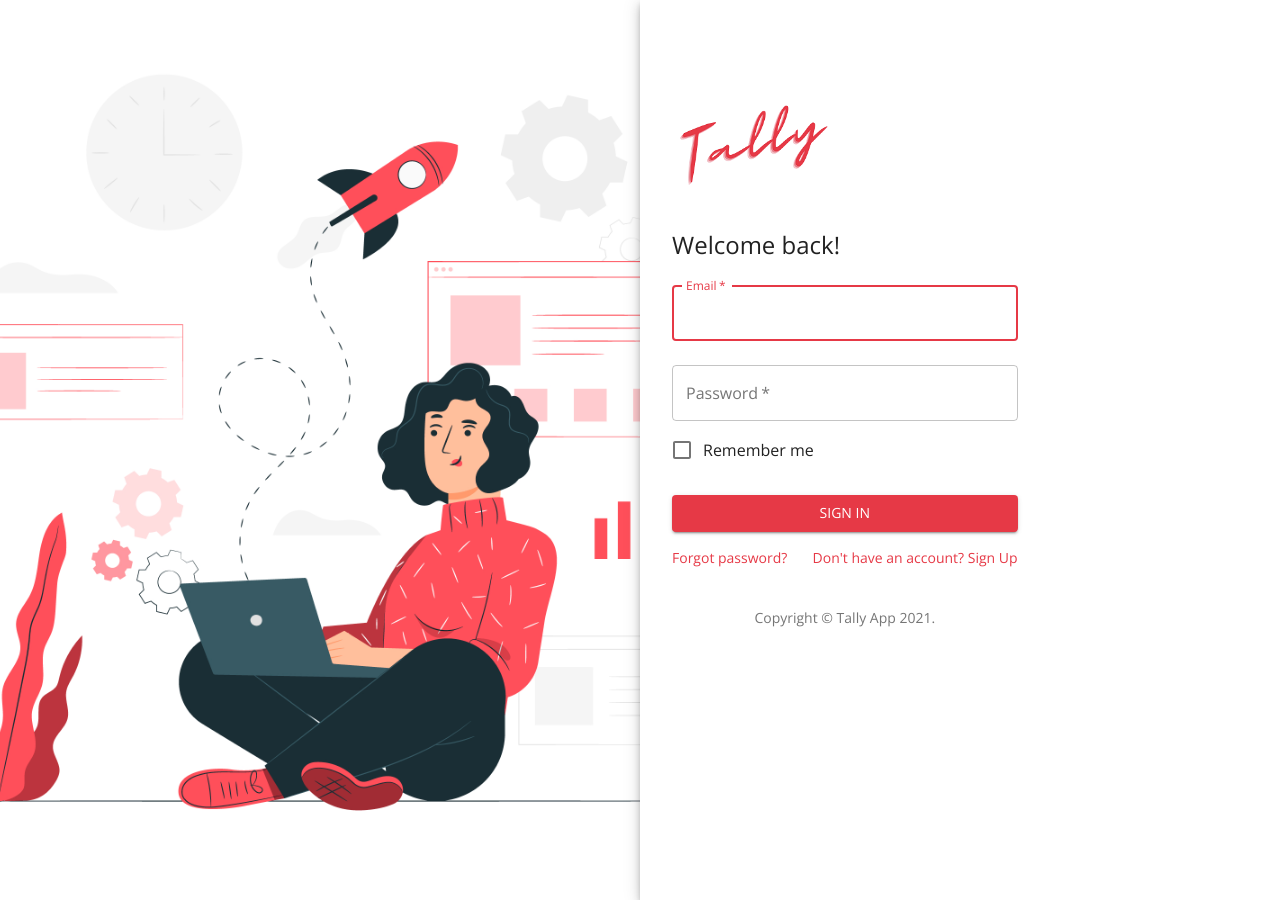
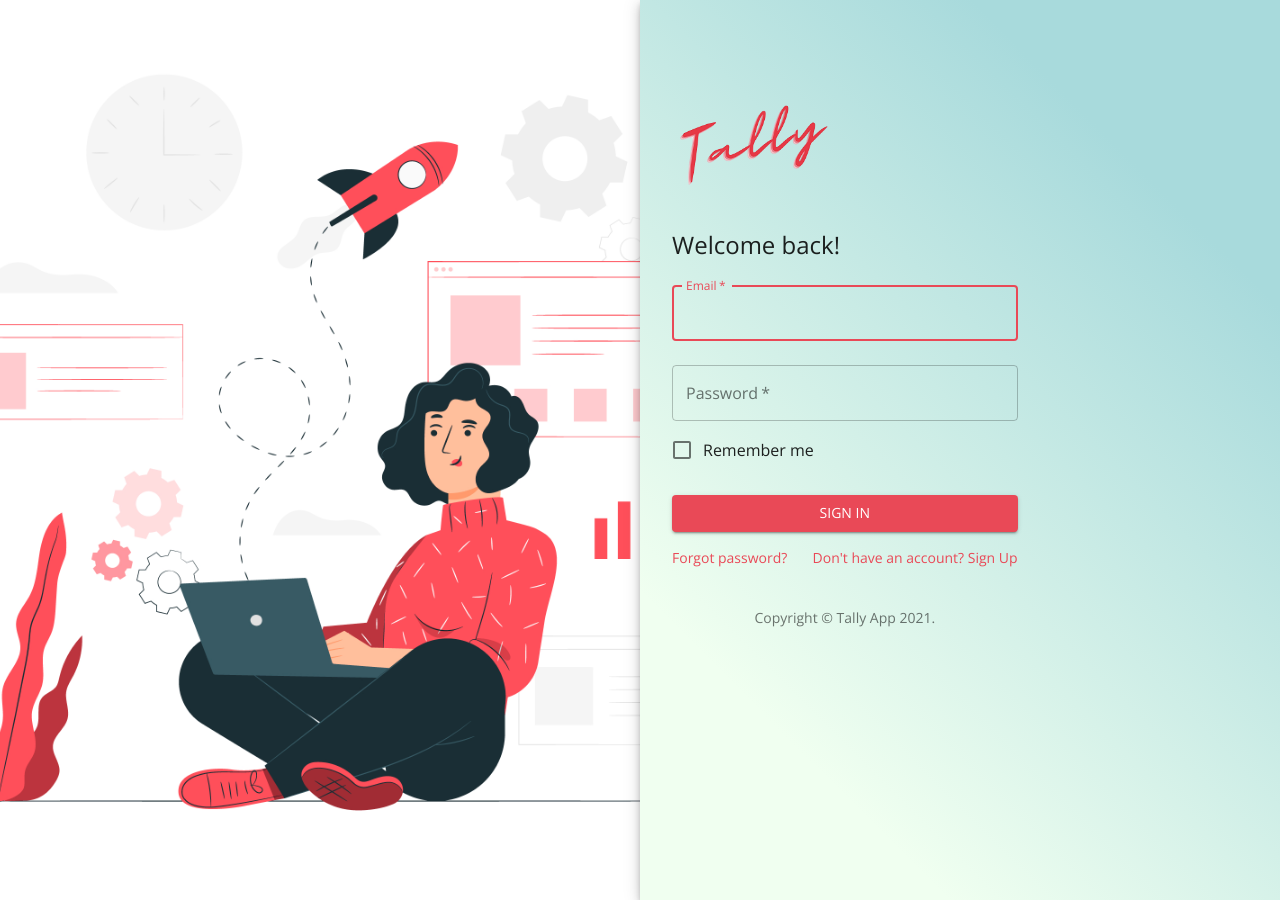
Before and after one commit to awalemandi/tally, a React (Create React App) app: page /login in a window 1280 px wide. Built offline with nearby package versions, Linux system fonts and the light colour scheme.

Commit message:
decided secondary colors and gradient

```diff
--- a/src/App.tsx
+++ b/src/App.tsx
@@ -11,7 +11,7 @@ function App() {
 	return (
 		<MuiPickersUtilsProvider utils={DateFnsUtils}>
 			<Router>
-			<div className='App'>
+			<div className='App' style={{background: 'linear-gradient(45deg, "#F0FFF0" 20%, "#A8DADC" 80%)'}}>
 				<Switch>
 					<Route exact path='/'>
 						<LandingPage />
--- a/src/components/layout/Navbar.tsx
+++ b/src/components/layout/Navbar.tsx
@@ -38,7 +38,7 @@ const useStyles = makeStyles(theme => ({
 		},
 	},
 	appBar: {
-		// background: 'linear-gradient(45deg, #FE6B8B 30%, #FF8E53 90%)',
+		background: `linear-gradient(45deg, ${theme.palette.secondary.light} 20%, ${theme.palette.secondary.main} 80%)`,
 		[theme.breakpoints.up('md')]: {
 			width: `calc(100% - ${drawerWidth}px)`,
 			marginLeft: drawerWidth,
@@ -54,6 +54,7 @@ const useStyles = makeStyles(theme => ({
 	toolbar: theme.mixins.toolbar,
 	drawerPaper: {
 		width: drawerWidth,
+		background: `linear-gradient(45deg, ${theme.palette.secondary.main} 20%, ${theme.palette.secondary.light} 80%)`,
 	},
 	content: {
 		flexGrow: 1,
--- a/src/components/pages/Home.tsx
+++ b/src/components/pages/Home.tsx
@@ -15,7 +15,7 @@ const useStyles = makeStyles(theme => ({
 		display: 'flex',
 		flexDirection: 'column',
 		overflow: 'hidden',
-		backgroundColor: theme.palette.secondary.light,
+		backgroundColor: theme.palette.secondary.dark,
 		//to avoid content being covered by open drawer
 		[theme.breakpoints.down('sm')]: {
 			marginLeft: 0,
--- a/src/components/pages/LandingPage.tsx
+++ b/src/components/pages/LandingPage.tsx
@@ -14,6 +14,7 @@ const useStyles = makeStyles(theme => ({
 		justifyContent: 'space-between',
 	},
 	navbar: {
+		background: `linear-gradient(45deg, ${theme.palette.secondary.light} 20%, ${theme.palette.secondary.main} 80%)`,
 		height: '4rem',
 		display: 'flex',
 		justifyContent: 'space-between',
--- a/src/components/pages/LogIn.tsx
+++ b/src/components/pages/LogIn.tsx
@@ -49,6 +49,9 @@ const useStyles = makeStyles(theme => ({
 		[theme.breakpoints.down('xs')]: {
 			alignSelf: 'center',
 		},
+	},
+	formContainer: {
+		background: `linear-gradient(45deg, ${theme.palette.secondary.light} 20%, ${theme.palette.secondary.main} 80%)`,
 	},
 	form: {
 		width: '60%', // Fix IE 11 issue.
@@ -104,7 +107,7 @@ export default function LogIn() {
 			<Grid item xs={false} sm={4} md={6} className={classes.imageContainer}>
 				<img src={LoginImage} className={classes.image} />
 			</Grid>
-			<Grid item xs={12} sm={8} md={6} component={Paper} elevation={6} square>
+			<Grid item xs={12} sm={8} md={6} component={Paper} elevation={6} square className={classes.formContainer}>
 				<div className={classes.paper}>
 					<Link href='/'>
 						<img src={Logo} className={classes.logo} />
--- a/src/components/pages/SignUp.tsx
+++ b/src/components/pages/SignUp.tsx
@@ -95,7 +95,11 @@ export const SignUp = () => {
 					<Typography component='h1' variant='h5'>
 						Ready to Tally Up?
 					</Typography>
-				<form className={classes.form} noValidate={false} onSubmit={handleSubmit}>
+					<form
+						className={classes.form}
+						noValidate={false}
+						onSubmit={handleSubmit}
+					>
 						<Grid container spacing={2}>
 							<Grid item xs={12} sm={6}>
 								<TextField
--- a/src/theme.ts
+++ b/src/theme.ts
@@ -3,11 +3,14 @@ import { createMuiTheme, colors } from '@material-ui/core/';
 const lightTheme = createMuiTheme({
 	palette: {
 		primary: {
-			main: '#E63946',
+			light: '#EB5C68', //fiery rose
+			main: '#E94957', //sizzling red
+			dark: '#E63946', //imperial red
 		},
 		secondary: {
-			light: '#EEEEEE',
-			main: '#A8DADC',
+			light: '#F0FFF0', //honeydew
+			main: '#A8DADC', //powder blue
+			dark: '#F5F5F5', //cultured
 		},
 	},
 	typography: {
@@ -15,10 +18,11 @@ const lightTheme = createMuiTheme({
 	},
 });
 
+
 const darkTheme = createMuiTheme({
 	palette: {
 		type: 'dark',
 	},
 });
 
-export { lightTheme, darkTheme };
+export { lightTheme, darkTheme};
```
Also changed, not shown: 1 other file (tests, documents, lock files or other folders). Lines whose indentation alone changed are shown as unchanged.
